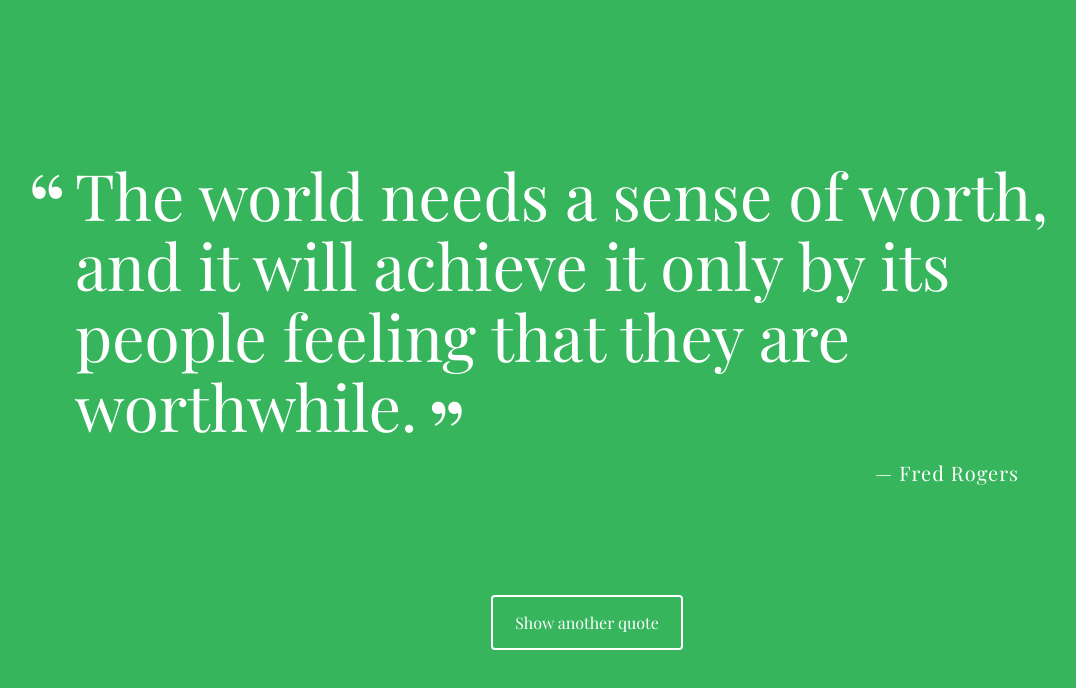
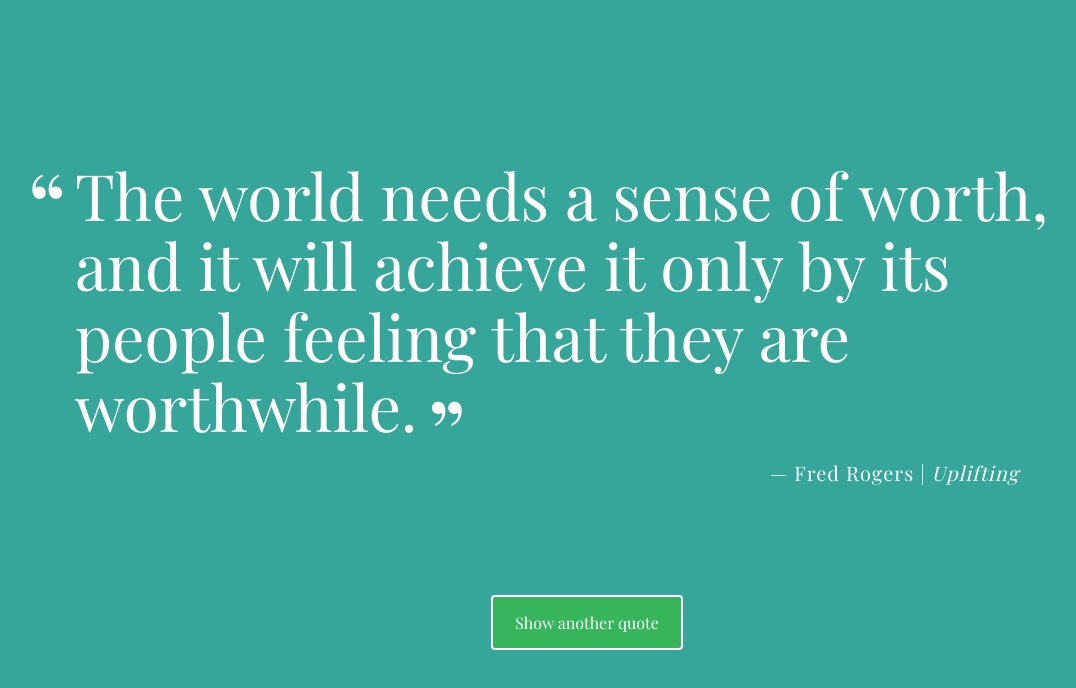
Before and after one commit to GrantWasil/QuoteGenerator, a plain HTML site: page index.html in a window 1280 px wide. Both pictures are taken after a click on the button "Show another quote". Shown: the whole page, without its empty margins (53-1129 px from the left). Drawn offline with nearby package versions, Linux system fonts and the light colour scheme; a web font is replaced by a local one.

Commit message:
finished extra credits and comments
The background now changes when printQuote() runs. printQuote() now runs every 30 seconds. Added tags to the 'quotes' array

```diff
--- a/css/styles.css
+++ b/css/styles.css
@@ -71,6 +71,15 @@ body {
   font-style: normal;
 }
 
+.tags:before {
+  content: " | ";
+  font-style: normal;
+}
+
+.tags {
+  font-style: italic;
+}
+
 #loadQuote {
   position: fixed;
   width: 12em;
--- a/index.html
+++ b/index.html
@@ -3,7 +3,7 @@
 <head>
   <meta charset="UTF-8">
   <meta name="viewport" content="width=device-width, initial-scale=1.0">
-  <title>Random Quotes</title>
+  <title>Inspiration | Grant Wasil</title>
   <link href='https://fonts.googleapis.com/css?family=Playfair+Display:400,400italic,700,700italic' rel='stylesheet' type='text/css'>
   <link rel="stylesheet" href="css/normalize.css">
   <link rel="stylesheet" href="css/styles.css">
--- a/js/script.js
+++ b/js/script.js
@@ -8,60 +8,68 @@ var randumQuote;     // Variable to store random quote generated by getRandomQuo
 
 
 /***
-  An array of objects that can contain up to 4 properties:
+  An array of objects that can contain up to 5 properties:
     quote: The quote that will be presented to the user
     source: The person who said the quote
     citation: The content source of the quote (aka interview, book, ect.)
     year: The year the quote originated
+    tags: Simple categories for the quotes
 ***/
 
 var quotes = [
   {
     quote: "Don’t compare yourself with anyone in this world…if you do so, you are insulting yourself." ,
     source: "Bill Gates",
+    tags: "Inspirational"
   },
   {
     quote: "When something is important enough, you do it even if the odds are not in your favor.",
     source: "Elon Musk",
+    tags: "Inspirational"
   },
   {
     quote: "No matter what people tell you, words and ideas can change the world.",
     source: "Robin Williams",
+    tags: "Inspirational"
   },
   {
     quote: "The world needs a sense of worth, and it will achieve it only by its people feeling that they are worthwhile.",
     source: "Fred Rogers",
+    tags: "Uplifting"
   },
   {
     quote: "It's kind of fun to do the impossible.",
     source: "Walt Disney",
+    tags: "Inspirational"
   },
   {
     quote: "I haven’t failed. I’ve just found 10,000 ways that won’t work.",
     source: "Thomas Edison",
+    tags: "Perseverance"
   },
   {
     quote: "Anyone who stops learning is old, whether at twenty or eighty. Anyone who keeps learning stays young. The greatest thing in life is to keep your mind young.",
     source: "Henry Ford",
+    tags: "Education"
   },
   {
     quote: "Happiness is not a goal; it is a by-product.",
     source: "Eleanor Roosevelt",
+    tags: "Uplifting"
   },
   {
     quote: "...with great power there must also come -- great responsibility!",
     source: "Stan Lee",
     citation: "Amazing Fantasy #15",
     year: "1962",
+    tags: "Inspiration"
   },
   {
     quote: "Find something that makes you happy and go for it.",
     source: "Zendaya",
+    tags: "Uplifting"
   }
 ]
-
-console.log(quotes);
-
 
 /***
 `getRandomQuote`
@@ -70,27 +78,34 @@ console.log(quotes);
 ***/
 
 function getRandomQuote(){
-  randomNumber = Math.floor(Math.random() * quotes.length)
+  randomNumber = Math.floor(Math.random() * quotes.length);
   return quotes[randomNumber];
 }
 
-console.log(getRandomQuote());
+// An array to hold colors to be used by getRandomBackground();
+var colors = ["#023059", "#035E72", "#36A59A", "#F56469", "#F5A187", "#BB4043", "#4073B8", "#B3640F", "#5D1314"]
+
+/***
+ `getRandomBackground`
+  - uses the randomNumber variable to store a random number between 0 and the length of the array 'colors'
+  - returns a random background color from the 'colors' array
+ */
+
+ function getRandomBackground(){
+   randomNumber = Math.floor(Math.random() * colors.length);
+   return colors[randomNumber];
+ }
 
 
 /***
-  Create the `printQuote` function to:
-   - Call the `getRandomQuote` function and assign it to a variable.
-   - Create a variable for the HTML string and set it equal to an empty string.
-   - Use the HTML template in the instructions or the markup in the index.html file, AND
-     the random quote vairable to build your HTML string.
-   - Add the quote and source section to the HTML string.
-   - Use an if statement to check for the citation property before adding it to the HTML string.
-   - Use an if statement to check for the year property before adding it to the HTML string.
-   - Don't forget to close that final `p` tag.
-   - Set the `innerHTML` of the `quote-box` div to the HTML string.
+  `printQuote`
+   - Uses finalQuote to hold the HTML output
+   - Adds the quote and source to the output
+   - Uses if statments to add on additional features, if the exist
+   - Updates the HTML class "quote-box" with the output
 ***/
 
-function printQuote(quote) {
+function printQuote() {
   var finalQuote = ''; // Variable to store the final quote to be produced using printRandomQuote();
   randomQuote = getRandomQuote();
   finalQuote += '<p class="quote"> ' + randomQuote.quote + '</p>';
@@ -104,20 +119,23 @@ function printQuote(quote) {
     finalQuote += '<span class="year"> ' + randomQuote.year + '</span>';
   }
 
+  if (randomQuote.tags){
+    finalQuote += '<span class="tags"> ' + randomQuote.tags + '</span>';
+  }
+
   finalQuote += '</p>';
 
   document.getElementById('quote-box').innerHTML = finalQuote;
+  document.body.style.backgroundColor = getRandomBackground();
 }
 
+// Changes the quote every 30 seconds by re-running printQuote();
+setInterval(printQuote, 30000);
 
 /***
   When the "Show another quote" button is clicked, the event listener
   below will be triggered, and it will call, or "invoke", the `printQuote`
-  function. So do not make any changes to the line of code below this
-  comment.
+  function.
 ***/
 
 document.getElementById('loadQuote').addEventListener("click", printQuote, false);
-
-
-// Remember to delete the comments that came with this file, and replace them with your own code comments.
```
